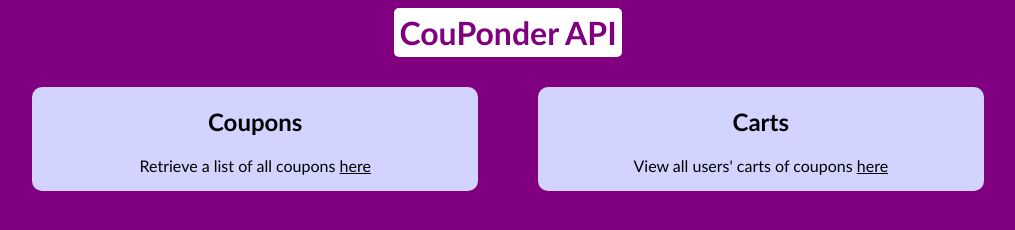
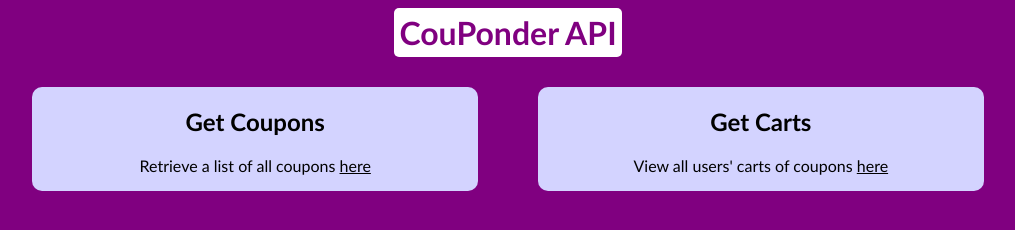
Before and after one commit to mad1826/couponder-api, a website: page public/index.html in a window 1280 px wide. Shown: the whole page, without its empty margins (132-1147 px from the left). Drawn offline with Linux system fonts and the light colour scheme.

Commit message:
Update endpoint titles

```diff
--- a/public/index.html
+++ b/public/index.html
@@ -7,11 +7,11 @@
 		<h1>CouPonder API</h1>
 		<div id="content" class="columns-all">
 			<section>
-				<h2>Coupons</h2>
+				<h2>Get Coupons</h2>
 				<p>Retrieve a list of all coupons <a href="/api/coupons">here</a></p>
 			</section>
 			<section>
-				<h2>Carts</h2>
+				<h2>Get Carts</h2>
 				<p>View all users' carts of coupons <a href="/api/carts">here</a></p>
 			</section>
 		</div>
```
